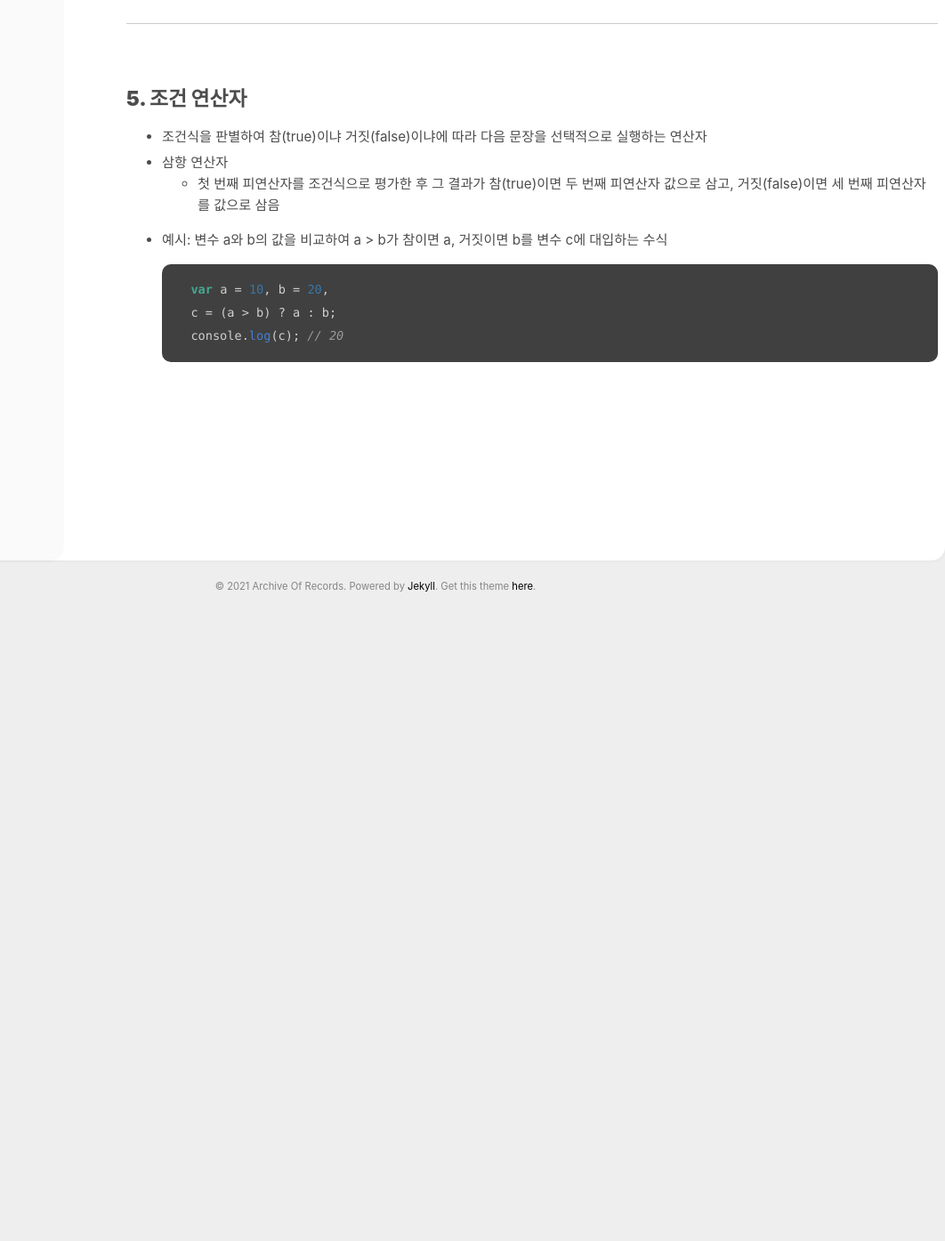
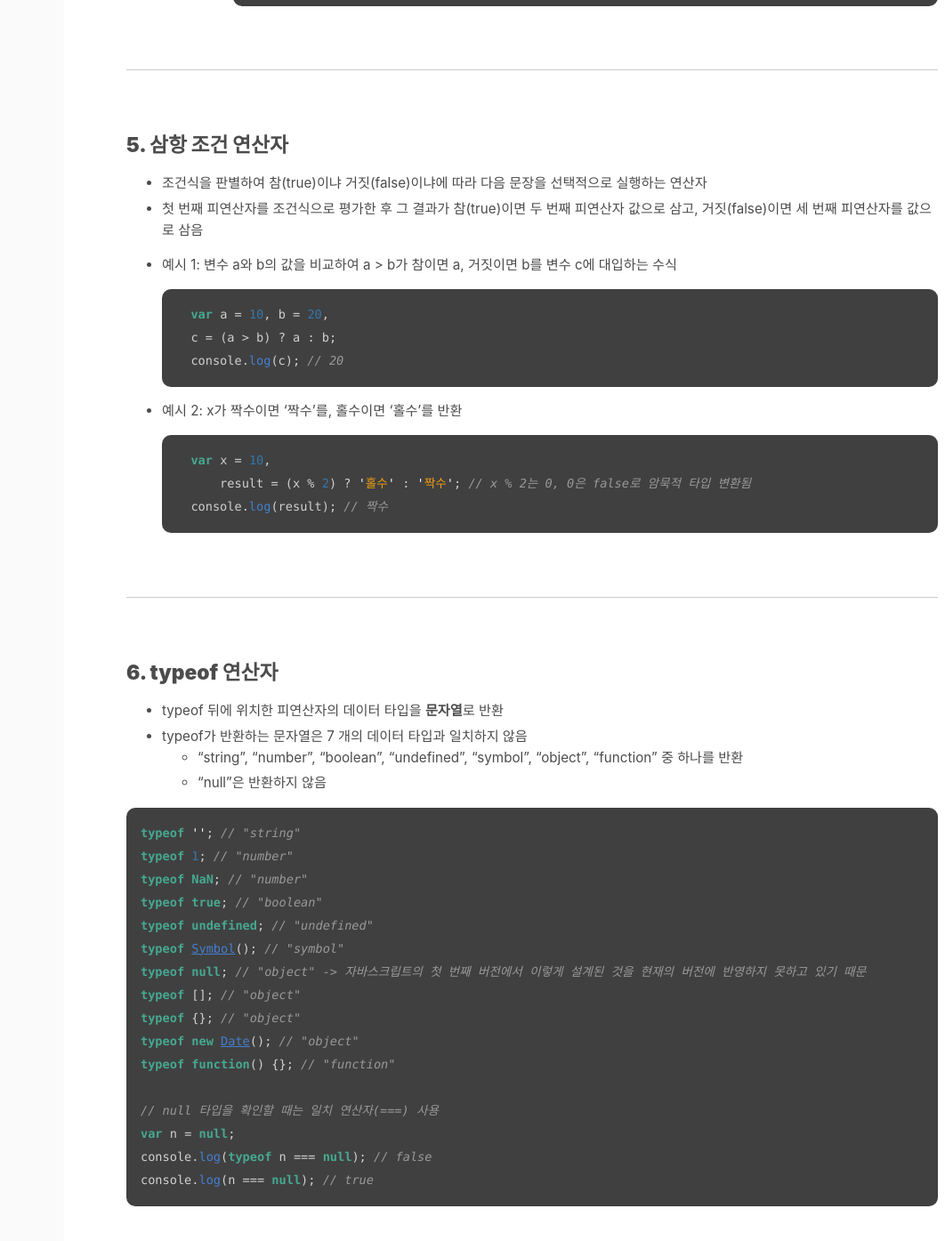
Before and after one commit to absolutelyfullycapable/absolutelyfullycapable.github.io, a Jekyll site: the page built from _posts/2020-09-03-javascript-연산자.md, in a window 1280 px wide and 1400 px high, scrolled down 9280 px. Shown: the top 1395 px of the window at 89% size, without its empty margins (218-1280 px from the left). Built offline with Jekyll 4.4.1, drawn with Linux system fonts in a browser that asks for light colours; before the commit the page ends 9971 px from its top, so only the background shows below that; some of the changed text lies outside the part shown.

Commit message:
modify 2020-09-03 post - add contents

````diff
--- a/_posts/2020-09-03-javascript-연산자.md
+++ b/_posts/2020-09-03-javascript-연산자.md
@@ -315,6 +315,8 @@ window.onload = function(){ // 문서 준비 이벤트
     console.log(null == undefined); // true
     console.log(null === undefined); // false
     // 둘 다 똑같이 값이 없는 상태지만 undefined는 프로그래머가 의도하지 않은 상황, null은 프로그래머가 현재 값이 없다는 것을 의도적으로 지정한 상황
+
+    console.log(NaN === NaN); // false -> NaN는 자신과 일치하지 않는 유일한 값
     ```
 
 <br>
@@ -396,15 +398,53 @@ window.onload = function(){ // 문서 준비 이벤트
 - - -
 <br>
 
-## **5. 조건 연산자**
+## **5. 삼항 조건 연산자**
 
 - 조건식을 판별하여 참(true)이냐 거짓(false)이냐에 따라 다음 문장을 선택적으로 실행하는 연산자
-- 삼항 연산자
-	- 첫 번째 피연산자를 조건식으로 평가한 후 그 결과가 참(true)이면 두 번째 피연산자 값으로 삼고, 거짓(false)이면 세 번째 피연산자를 값으로 삼음
-- 예시: 변수 a와 b의 값을 비교하여 a > b가 참이면 a, 거짓이면 b를 변수 c에 대입하는 수식
+- 첫 번째 피연산자를 조건식으로 평가한 후 그 결과가 참(true)이면 두 번째 피연산자 값으로 삼고, 거짓(false)이면 세 번째 피연산자를 값으로 삼음
+- 예시 1: 변수 a와 b의 값을 비교하여 a > b가 참이면 a, 거짓이면 b를 변수 c에 대입하는 수식
 
     ```js
     var a = 10, b = 20,
 	c = (a > b) ? a : b;
     console.log(c); // 20
     ```
+
+- 예시 2: x가 짝수이면 '짝수'를, 홀수이면 '홀수'를 반환
+
+    ```js
+    var x = 10,
+        result = (x % 2) ? '홀수' : '짝수'; // x % 2는 0, 0은 false로 암묵적 타입 변환됨
+    console.log(result); // 짝수
+    ```
+
+<br>
+- - -
+<br>
+
+## **6. typeof 연산자**
+
+- typeof 뒤에 위치한 피연산자의 데이터 타입을 **문자열**로 반환
+- typeof가 반환하는 문자열은 7 개의 데이터 타입과 일치하지 않음
+    - "string", "number", "boolean", "undefined", "symbol", "object", "function" 중 하나를 반환
+    - "null"은 반환하지 않음
+
+
+```js
+typeof ''; // "string"
+typeof 1; // "number"
+typeof NaN; // "number"
+typeof true; // "boolean"
+typeof undefined; // "undefined"
+typeof Symbol(); // "symbol"
+typeof null; // "object" -> 자바스크립트의 첫 번째 버전에서 이렇게 설계된 것을 현재의 버전에 반영하지 못하고 있기 때문
+typeof []; // "object"
+typeof {}; // "object"
+typeof new Date(); // "object"
+typeof function() {}; // "function"
+
+// null 타입을 확인할 때는 일치 연산자(===) 사용
+var n = null;
+console.log(typeof n === null); // false
+console.log(n === null); // true
+```
````
